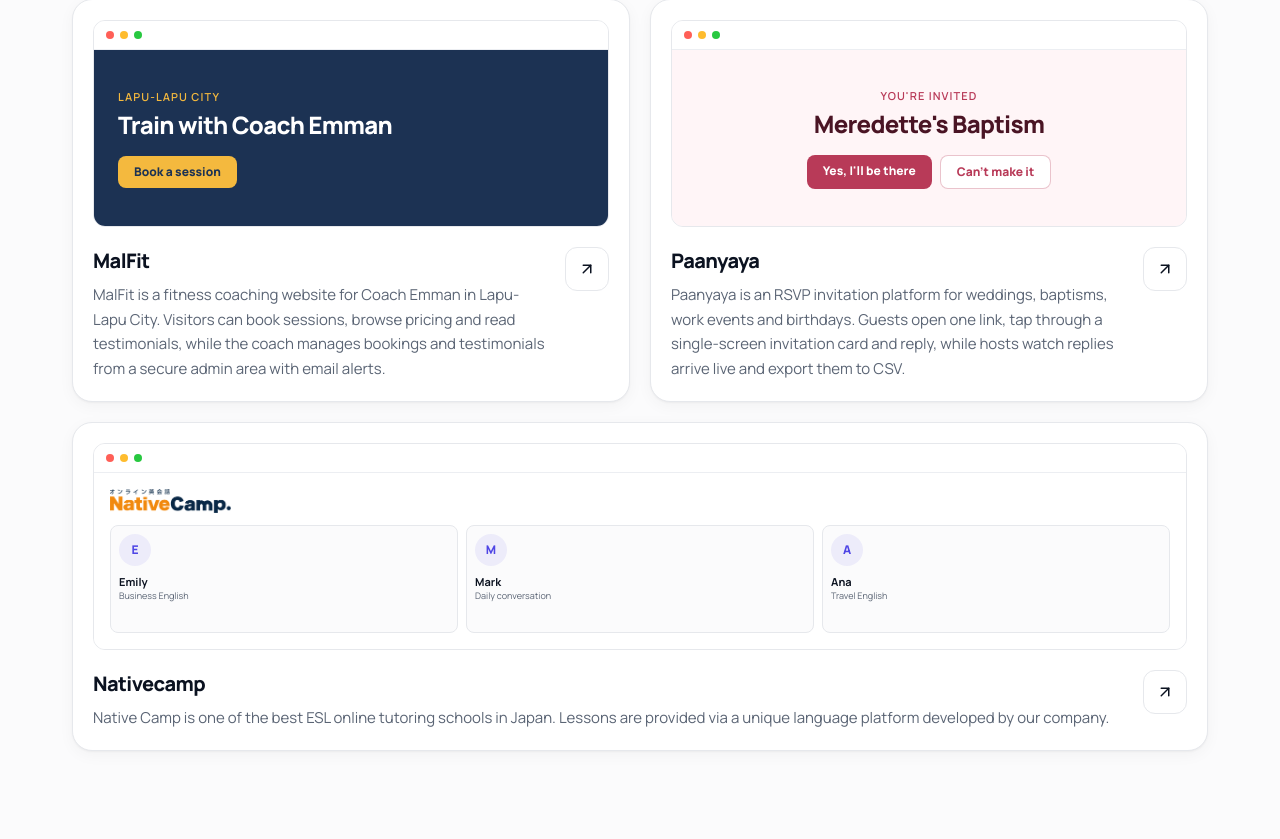
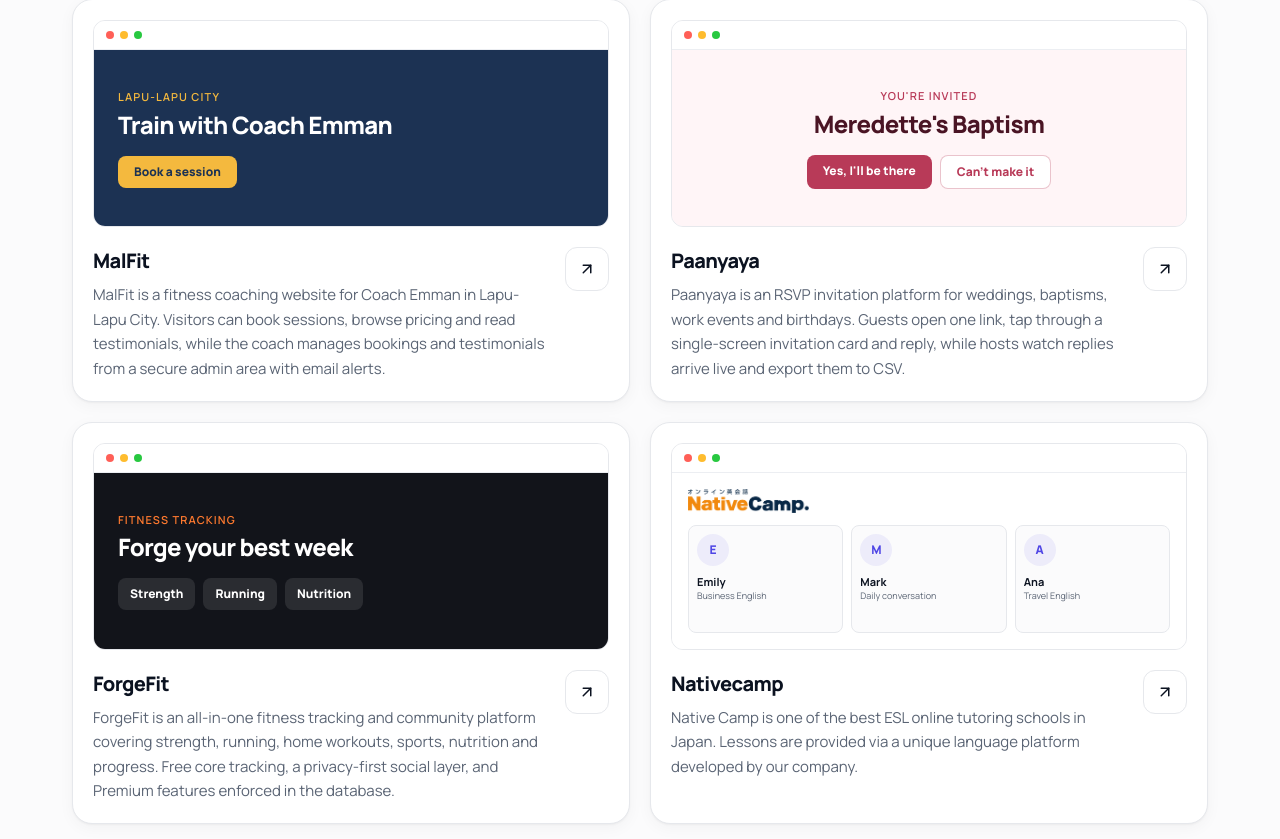
Before and after one commit to gioernestmahumot/portfolio, a Next.js app: page / in a window 1280 px wide. Shown: the part 2570-3409 px from the top of the page. Built offline with nearby package versions, Linux system fonts and the light colour scheme.

Commit message:
add ForgeFit

```diff
--- a/components/MoreWork.tsx
+++ b/components/MoreWork.tsx
@@ -48,6 +48,20 @@
   );
 }
 
+function ForgeFitPreview() {
+  return (
+    <div className="flex h-full flex-col justify-center bg-[#12141A] px-6 text-white">
+      <div className="text-[11px] font-semibold tracking-[0.1em] text-[#FF7A2F] uppercase">Fitness tracking</div>
+      <div className="mt-1 text-2xl leading-tight font-extrabold tracking-[-0.03em]">Forge your best week</div>
+      <div className="mt-4 flex gap-2">
+        {["Strength", "Running", "Nutrition"].map((t) => (
+          <span key={t} className="rounded-lg bg-white/10 px-3 py-2 text-xs font-extrabold">{t}</span>
+        ))}
+      </div>
+    </div>
+  );
+}
+
 function NativecampPreview({ logo }: { logo: string }) {
   return (
     <div className="flex h-full flex-col gap-3 bg-white p-4">
@@ -85,7 +99,7 @@
                 className="group card-lift flex w-full flex-col rounded-card border border-line bg-card p-4 shadow-soft sm:p-5"
               >
                 <BrowserFrame>
-                  {p.slug === "malfit" ? <MalfitPreview /> : p.slug === "paanyaya" ? <PaanyayaPreview /> : <NativecampPreview logo={p.logo} />}
+                  {p.slug === "malfit" ? <MalfitPreview /> : p.slug === "paanyaya" ? <PaanyayaPreview /> : p.slug === "forgefit" ? <ForgeFitPreview /> : <NativecampPreview logo={p.logo} />}
                 </BrowserFrame>
                 <div className="mt-5 flex items-start justify-between gap-4">
                   <div className="min-w-0">
--- a/lib/data.ts
+++ b/lib/data.ts
@@ -51,7 +51,7 @@
 ];
 
 export interface Project {
-  slug: "paddy" | "malfit" | "paanyaya" | "nativecamp";
+  slug: "paddy" | "malfit" | "paanyaya" | "forgefit" | "nativecamp";
   title: string;
   description: string;
   tags: string[];
@@ -86,6 +86,15 @@
     tags: ["Next.js 16", "React 19", "TypeScript", "Tailwind CSS", "Supabase", "Upstash"],
     url: "https://paanyaya-site.vercel.app/",
     logo: "/projects/paanyaya.svg"
+  },
+  {
+    slug: "forgefit",
+    title: "ForgeFit",
+    description:
+      "ForgeFit is an all-in-one fitness tracking and community platform covering strength, running, home workouts, sports, nutrition and progress. Free core tracking, a privacy-first social layer, and Premium features enforced in the database.",
+    tags: ["Next.js 16", "React 19", "TypeScript", "Tailwind CSS", "Supabase", "PostgreSQL"],
+    url: "https://getforgefit.vercel.app",
+    logo: "/projects/forgefit.svg"
   },
   {
     slug: "nativecamp",
```
Also changed, not shown: public/projects/forgefit.svg (added).
